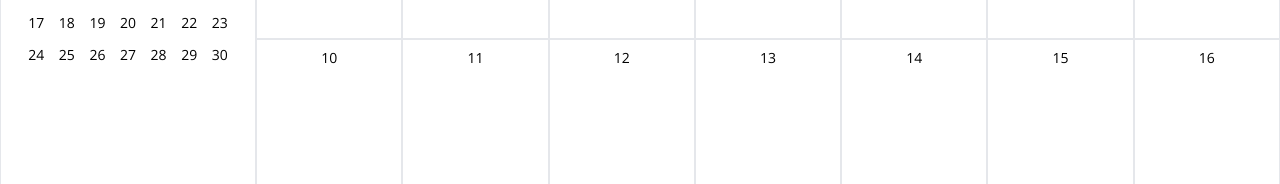
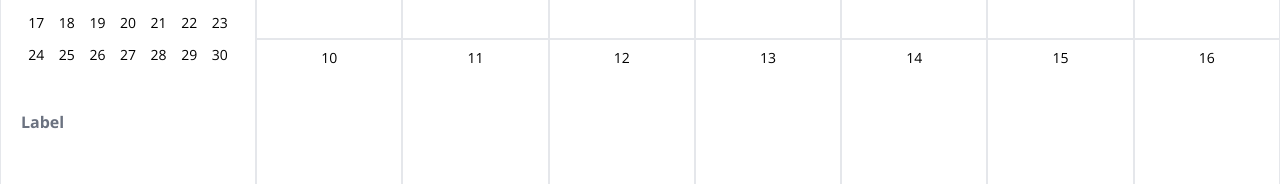
Before and after one commit to hannah-gkim/google-calendar-react, a React (Create React App) app: page / in a window 1280 px wide. Shown: the part 319-503 px from the top of the page. Built offline with nearby package versions, Linux system fonts and the light colour scheme; the HTML template or start-up script is replaced by a standard one.

Commit message:
label inprogress

```diff
--- a/src/components/Labels.js
+++ b/src/components/Labels.js
@@ -1,12 +1,22 @@
-import react from "react";
 import React, { useContext } from "react";
 import GlobalContext from "../context/GlobalContext";
 
 export default function Labels() {
-  const { Labels } = useContext(GlobalContext);
+  const { labels, updateLabel } = useContext(GlobalContext);
   return (
     <React.Fragment>
-      <p></p>
+      <p className="text-gray-500 font-bold mt-10">Label</p>
+      {labels.map(({ label: lbl, checked }, idx) => (
+        <label key={idx} className="items-center mt-3 block">
+          <input
+            type="checkbox"
+            checked={checked}
+            onChange={() => updateLabel({ label: lbl, checked: !checked })}
+            className={`form-checkbox h-5 w-5 text=${lbl}-400 rounded focus:ring-0 cursor-pointer`}
+          />
+          <span className="ml-2 text-gray-700 capitalize">{lbl}</span>
+        </label>
+      ))}
     </React.Fragment>
   );
 }
--- a/src/context/ContextWrapper.js
+++ b/src/context/ContextWrapper.js
@@ -59,6 +59,9 @@ export default function ContextWrapper(props) {
     if (smallCalendarMonth !== null) setMonthIndex(smallCalendarMonth);
   }, [smallCalendarMonth]);
 
+  function updateLabel(label) {
+    setLabels(labels.map((lbl) => (lbl.label === label.label ? label : lbl)));
+  }
   return (
     <GlobalContext.Provider
       value={{
@@ -75,7 +78,8 @@ export default function ContextWrapper(props) {
         selectedEvent,
         setSelectedEvent,
         setLabels,
-        labels
+        labels,
+        updateLabel,
       }}
     >
       {props.children}
--- a/src/context/GlobalContext.js
+++ b/src/context/GlobalContext.js
@@ -15,6 +15,7 @@ const GlobalContext = React.createContext({
   setSelectedEvent: () => {},
   setLabels: () => {},
   labels: [],
+  updateLabel: () => {},
 });
 
 export default GlobalContext;
```
